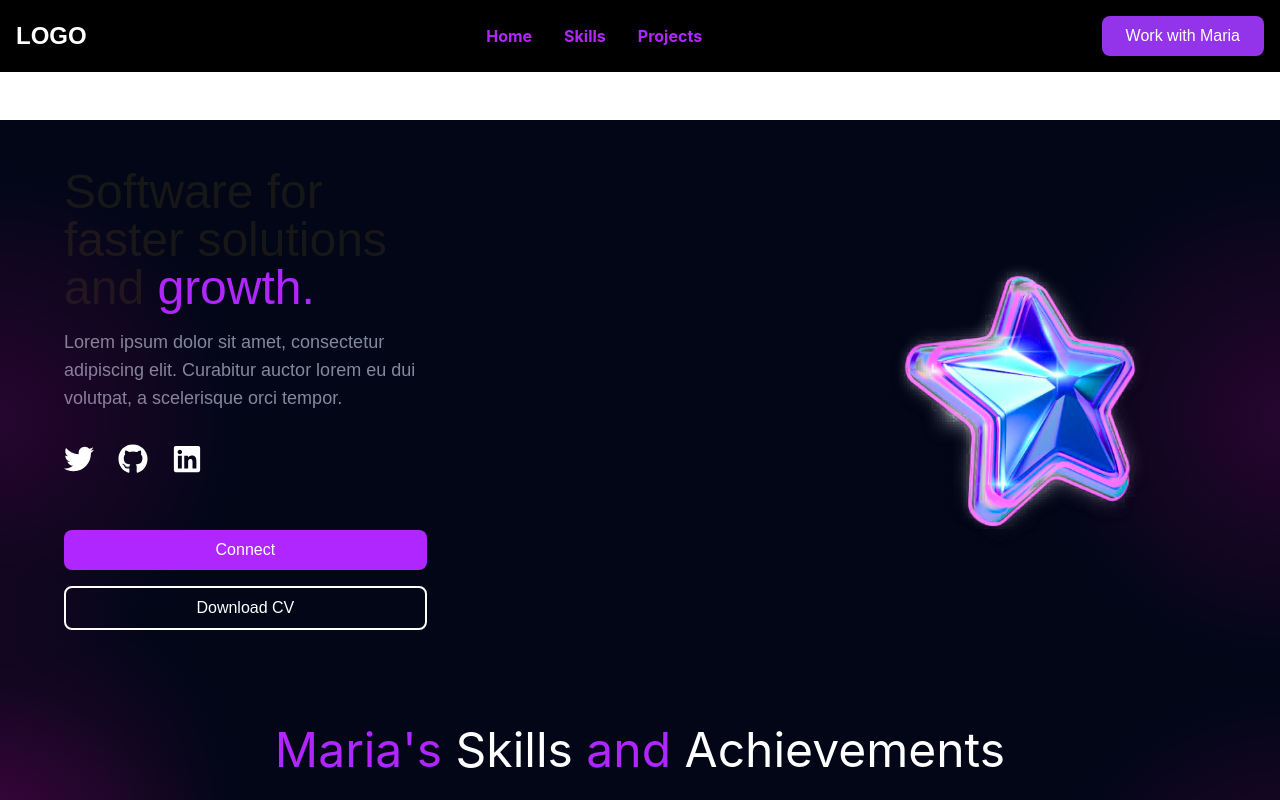
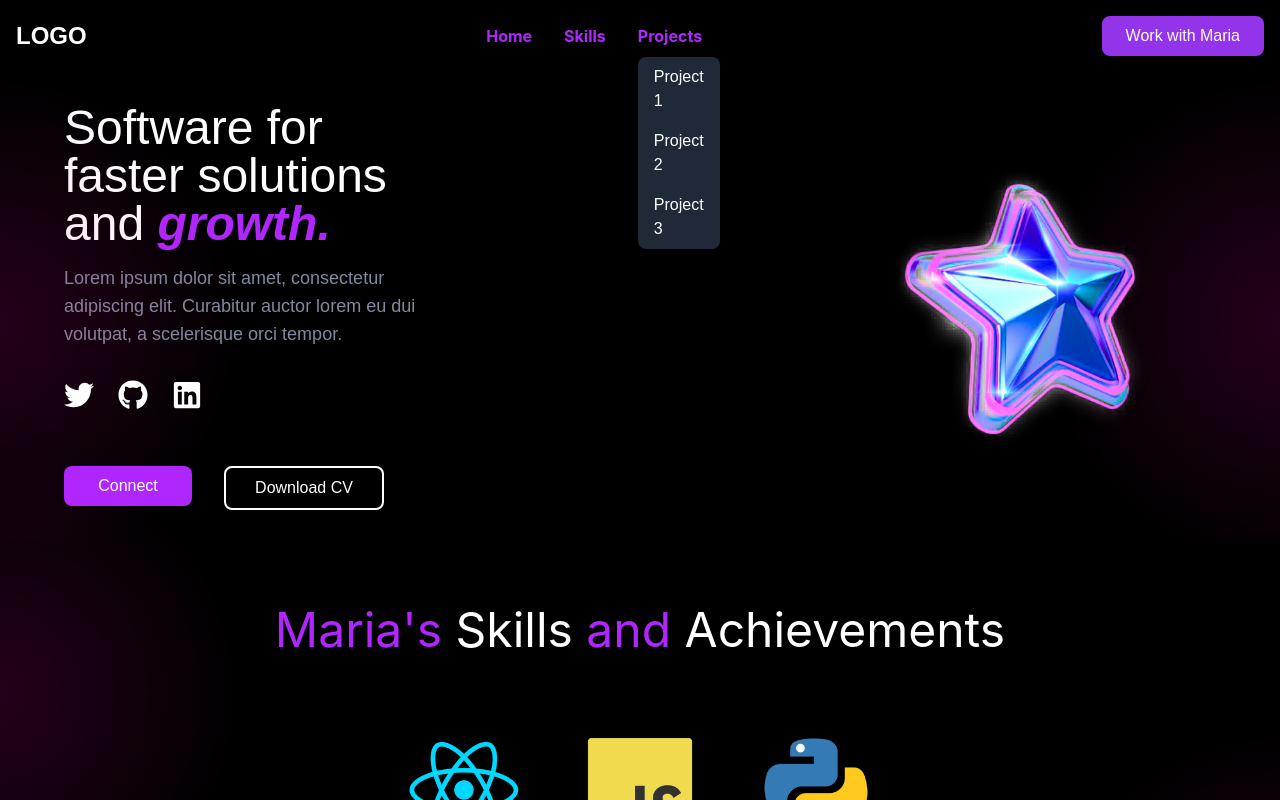
Before and after one commit to maraiii/portfolioreact, a Next.js app in the folder portfolio/: page / in a window 1280 px wide. Both pictures are taken after a click on the button "Projects". Shown: the top 800 px of the page. Built offline with nearby package versions, Linux system fonts and the light colour scheme.

Commit message:
Mudanças de background, entre outros
Margem e importação do Image do React para otimização

```diff
--- a/portfolio/app/About.tsx
+++ b/portfolio/app/About.tsx
@@ -1,8 +1,9 @@
 import React from "react";
+import Image from "next/image";
 
 const About = () => {
   return (
-    <section className="relative w-full h-auto py-12 bg-slate-950">
+    <section className="relative w-full h-auto py-12 bg-black">
         <div className="relative h-full w-full bg-slate-950"><div className="absolute bottom-0 left-[-20%] right-0 top-[-10%] h-[500px] w-[500px] rounded-full bg-[radial-gradient(circle_farthest-side,rgba(255,0,182,.15),rgba(255,255,255,0))]"></div><div className="absolute bottom-0 right-[-20%] top-[-10%] h-[500px] w-[500px] rounded-full bg-[radial-gradient(circle_farthest-side,rgba(255,0,182,.15),rgba(255,255,255,0))]"></div></div>
       <div className="relative container mx-auto">
         {/* Títulos e Decorações */}
@@ -25,10 +26,12 @@ const About = () => {
         >
             {/* Imagem de Perfil */}
             <div className="flex-shrink-0 px-6">
-              <img
+              <Image
                 src="/assets/bill.jpg"
                 alt="Profile Picture"
                 className="rounded-full w-32 h-32 mb-6"
+                width={500}
+              height={280}
               />
               <h3 className="text-3xl font-bold mb-2">Web Developer</h3>
               <p className="text-xl font-semibold mb-4">
@@ -59,7 +62,7 @@ const About = () => {
         <div className="items-center flex flex-col mt-6">
           <a
             href="#contact"
-            className="bg-primary text-white font-Inter py-2 px-4 rounded-full text-lg hover:bg-secondary transition"
+            className="bg-pink text-white font-Inter py-2 px-4 rounded-full text-lg hover:bg-secondary transition"
           >
             Work with Maria
           </a>
--- a/portfolio/app/Skills.tsx
+++ b/portfolio/app/Skills.tsx
@@ -3,8 +3,8 @@ import Image from "next/image";
 
 const Skills = () => {
   return (
-    <section className="relative w-full h-auto py-12 bg-slate-950">
-      <div className="relative h-full w-full bg-slate-950">
+    <section className=" relative py-16 bg-black">
+      <div className="relative h-full w-full bg-black">
         <div className="absolute bottom-0 left-[-20%] right-0 top-[-40%] h-[500px] w-[500px] rounded-full bg-[radial-gradient(circle_farthest-side,rgba(255,0,182,.15),rgba(255,255,255,0))]"></div>
         <div className="absolute bottom-0 right-[-20%] top-[30%] h-[500px] w-[500px] rounded-full bg-[radial-gradient(circle_farthest-side,rgba(255,0,182,.15),rgba(255,255,255,0))]"></div>
 
@@ -32,7 +32,7 @@ const Skills = () => {
           {/* Imagem 1 */}
           <div className="flex-shrink-0 w-48 h-48 sm:w-36 sm:h-36 relative">
             <Image
-              src="/assets/skill1.png" // Substitua pelo caminho correto da imagem
+              src="/assets/skill1.png"
               alt="Skill 1"
               layout="fill"
               objectFit="cover"
@@ -43,7 +43,7 @@ const Skills = () => {
           {/* Imagem 2 */}
           <div className="flex-shrink-0 w-48 h-48 sm:w-36 sm:h-36 relative">
             <Image
-              src="/assets/skill2.png" // Substitua pelo caminho correto da imagem
+              src="/assets/skill2.png"
               alt="Skill 2"
               layout="fill"
               objectFit="cover"
@@ -54,7 +54,7 @@ const Skills = () => {
           {/* Imagem 3 */}
           <div className="flex-shrink-0 w-48 h-48 sm:w-36 sm:h-36 relative">
             <Image
-              src="/assets/skill3.png" // Substitua pelo caminho correto da imagem
+              src="/assets/skill3.png"
               alt="Skill 3"
               layout="fill"
               objectFit="cover"
@@ -67,10 +67,6 @@ const Skills = () => {
         <p className="text-lg text-center text-text2 max-w-2xl mx-auto mt-9">
           Lorem ipsum dolor sit amet consectetur. Lectus massa sodales at sit aliquet velit ipsum. Elementum turpis enim consequat pharetra iaculis. Enim odio id tellus fames neque. Commodo ac imperdiet a bibendum nulla viverra. Id amet id dui et euismod volutpat in tristique.
         </p>
-
-        {/* Luz do background */}
-        <div className="absolute bottom-0 left-[-20%] right-0 top-[-10%] h-[500px] w-[500px] rounded-full bg-[radial-gradient(circle_farthest-side,rgba(255,0,182,.15),rgba(255,255,255,0))]"></div>
-        <div className="absolute bottom-0 right-[-20%] top-[-10%] h-[500px] w-[500px] rounded-full bg-[radial-gradient(circle_farthest-side,rgba(255,0,182,.15),rgba(255,255,255,0))]"></div>
       </div>
     </section>
   );
--- a/portfolio/app/footer.tsx
+++ b/portfolio/app/footer.tsx
@@ -47,7 +47,7 @@ const Footer = () => {
         {/* Direitos Autorais */}
         <div className="text-center">
           <p className="text-sm text-gray-400">
-            &copy; {new Date().getFullYear()} Maria. All rights reserved.
+          ©{new Date().getFullYear()} Maria. All rights reserved.
           </p>
         </div>
       </div>
--- a/portfolio/app/header.tsx
+++ b/portfolio/app/header.tsx
@@ -1,29 +1,67 @@
-import React from "react";
+"use client";
+
+import React, { useState } from "react";
 
 const Header = () => {
+  const [isDropdownOpen, setIsDropdownOpen] = useState(false);
+
+  const toggleDropdown = () => {
+    setIsDropdownOpen(!isDropdownOpen);
+  };
+
   return (
-    <header className="bg-black text-white py-4 mb-12">
-      <div className="container mx-auto flex justify-between items-center px-4">
+    <header className="bg-black text-white py-4">
+      <div className=" mx-auto flex justify-between items-center px-4">
         {/* Logo */}
-        <div className="text-2xl font-bold">
-          LOGO
-        </div>
+        <div className="text-2xl font-bold">LOGO</div>
 
         {/* LINKS DE NAVEGAÇÃO */}
         <nav className="hidden md:flex space-x-8">
-          <a href="#home" className="text-[#B026FF] hover:text-text1 font-Inter font-bold">Home</a>
-          <a href="#skills" className="text-[#B026FF] hover:text-text1 font-Inter font-bold">Skills</a>
+          <a
+            href="#home"
+            className="text-[#B026FF] hover:text-text1 font-Inter font-bold"
+          >
+            Home
+          </a>
+          <a
+            href="#skills"
+            className="text-[#B026FF] hover:text-text1 font-Inter font-bold"
+          >
+            Skills
+          </a>
 
           {/* Dropdown for Projects */}
-          <div className="relative group">
-            <button className="text-[#B026FF] hover:text-text1 font-Inter font-bold">
+          <div className="relative z-40">
+            <button
+              onClick={toggleDropdown}
+              className="text-[#B026FF] hover:text-text1 font-Inter font-bold"
+            >
               Projects
             </button>
-            <div className="absolute left-0 mt-2 bg-gray-800 text-white shadow-lg rounded-lg hidden group-hover:block ">
-              <a href="#project1" className="block px-4 py-2 hover:bg-purple-500">Project 1</a>
-              <a href="#project2" className="block px-4 py-2 hover:bg-purple-500">Project 2</a>
-              <a href="#project3" className="block px-4 py-2 hover:bg-purple-500">Project 3</a>
-            </div>
+
+            {/* Exibição condicional do dropdown */}
+            {isDropdownOpen && (
+              <div className="absolute left-0 mt-2 bg-gray-800 text-white shadow-lg rounded-lg">
+                <a
+                  href="#project1"
+                  className="block px-4 py-2 hover:bg-purple-500"
+                >
+                  Project 1
+                </a>
+                <a
+                  href="#project2"
+                  className="block px-4 py-2 hover:bg-purple-500"
+                >
+                  Project 2
+                </a>
+                <a
+                  href="#project3"
+                  className="block px-4 py-2 hover:bg-purple-500"
+                >
+                  Project 3
+                </a>
+              </div>
+            )}
           </div>
         </nav>
 
--- a/portfolio/app/herosection.tsx
+++ b/portfolio/app/herosection.tsx
@@ -4,18 +4,18 @@ import Image from "next/image";
 
 const HeroSection = () => {
   return (
-    <section className="relative w-full h-auto py-12 bg-slate-950">
-      <div className="relative h-full w-full bg-slate-950">
-        <div className="absolute bottom-0 left-[-20%] right-0 top-[-10%] h-[500px] w-[500px] rounded-full bg-[radial-gradient(circle_farthest-side,rgba(255,0,182,.15),rgba(255,255,255,0))]"></div>
+    <section className=" relative bg-black ">
+      <div className="relative">
+        <div className="absolute bottom-0 left-[-20%] right-0 top-[-40%] h-[500px] w-[500px] rounded-full bg-[radial-gradient(circle_farthest-side,rgba(255,0,182,.15),rgba(255,255,255,0))]"></div>
         <div className="absolute bottom-0 right-[-20%] top-[-10%] h-[500px] w-[500px] rounded-full bg-[radial-gradient(circle_farthest-side,rgba(255,0,182,.15),rgba(255,255,255,0))]"></div>
         </div>
 
       {/* TEXTO MAIN */}
-      <div className="container mx-auto px-8 sm:px-16 flex flex-col md:flex-row items-center">
+      <div className="container mx-auto p-8 sm:px-16 flex flex-col md:flex-row items-center">
         <div className="text-center md:text-left mb-8 md:mb-0 md:w-1/2">
-          <h1 className="text-5xl font-regular mb-4">
+          <h1 className="text-text1 text-5xl font-regular mb-4">
             Software for faster solutions and{" "}
-            <span className="text-primary">growth.</span>
+            <span className="text-primary font-bold italic">growth.</span>
           </h1>
           <p className="text-lg text-text2 mb-8">
             Lorem ipsum dolor sit amet, consectetur adipiscing elit. Curabitur
@@ -45,11 +45,11 @@ const HeroSection = () => {
           </div>
 
           {/* CONNECT & DOWNLOAD CV */}
-          <div className="flex flex-col gap-4 mt-14">
-            <button className="bg-primary text-white py-2 px-6 rounded-lg hover:bg-secondary transform transition">
+          <div className="flex flex-col gap-4 mt-14 sm:flex-row sm:justify-start sm:items-start sm:gap-8 sm:w-auto items-center justify-center">
+            <button className="bg-primary text-white py-2 px-6 w-32 rounded-lg hover:bg-secondary transform transition">
               Connect
             </button>
-            <button className="bg-transparent border-2 border-white text-white py-2 px-6 rounded-lg hover:bg-white hover:text-black transform transition">
+            <button className="bg-transparent border-2 border-white text-white py-2 px-6 w-32 lg:w-40 rounded-lg hover:bg-white hover:text-black transform transition">
               Download CV
             </button>
           </div>
```
Also changed, not shown: portfolio/app/LatestProjects.tsx (+10 -9 lines), portfolio/app/Projects.tsx (+14 -7 lines).
